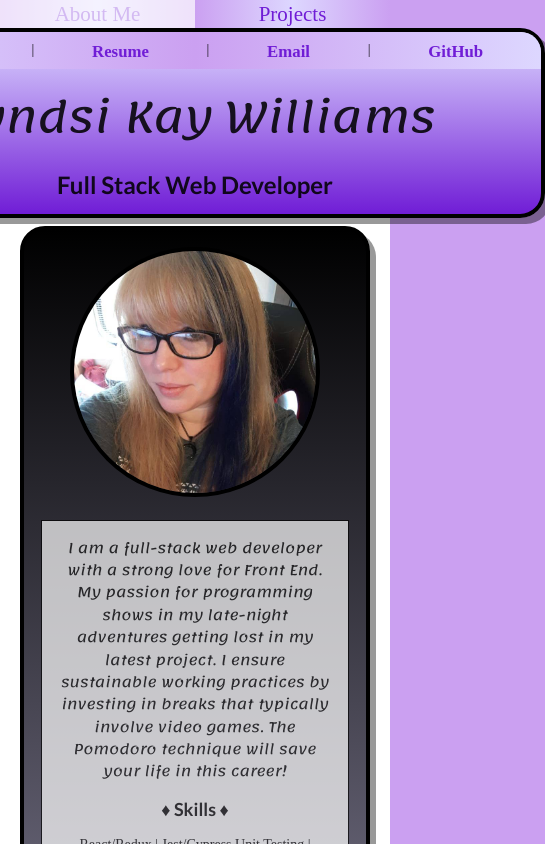
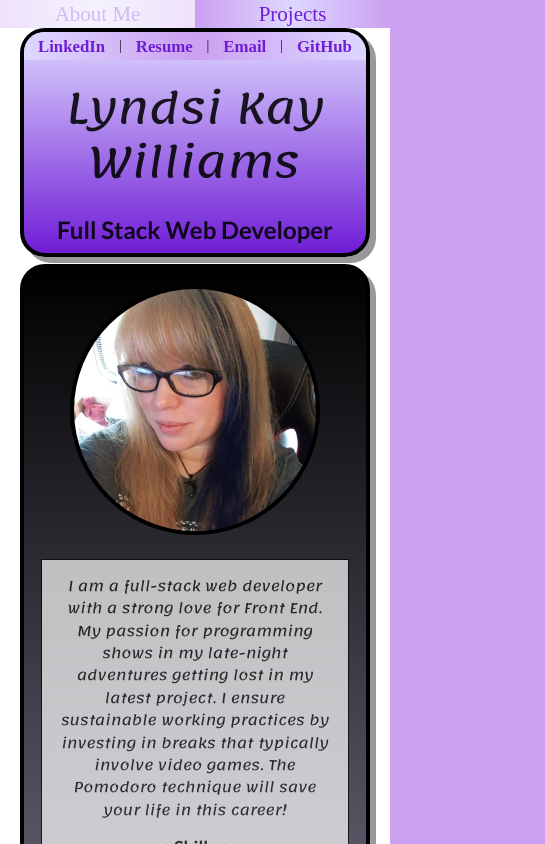
Before and after one commit to lyndsiWilliams/portfolio-2020, a React (Create React App) app in the folder portfolio/: page / in a window 390 px wide. Shown: the top 844 px of the page, 545 px wide, since content can reach past the window. Built offline with nearby package versions, Linux system fonts and the light colour scheme; a web font is replaced by a local one.

Commit message:
Added media queries

```diff
--- a/portfolio/src/styling/Navbar.css
+++ b/portfolio/src/styling/Navbar.css
@@ -37,3 +37,21 @@ header {
 .title-card h2 {
   padding-bottom: 2%;
 }
+
+@media(max-width: 700px) {
+  .title-card {
+    width: 500px;
+  }
+}
+
+@media(max-width: 500px) {
+  .title-card {
+    width: 400px;
+  }
+}
+
+@media(max-width: 400px) {
+  .title-card {
+    width: 350px;
+  }
+}
```
